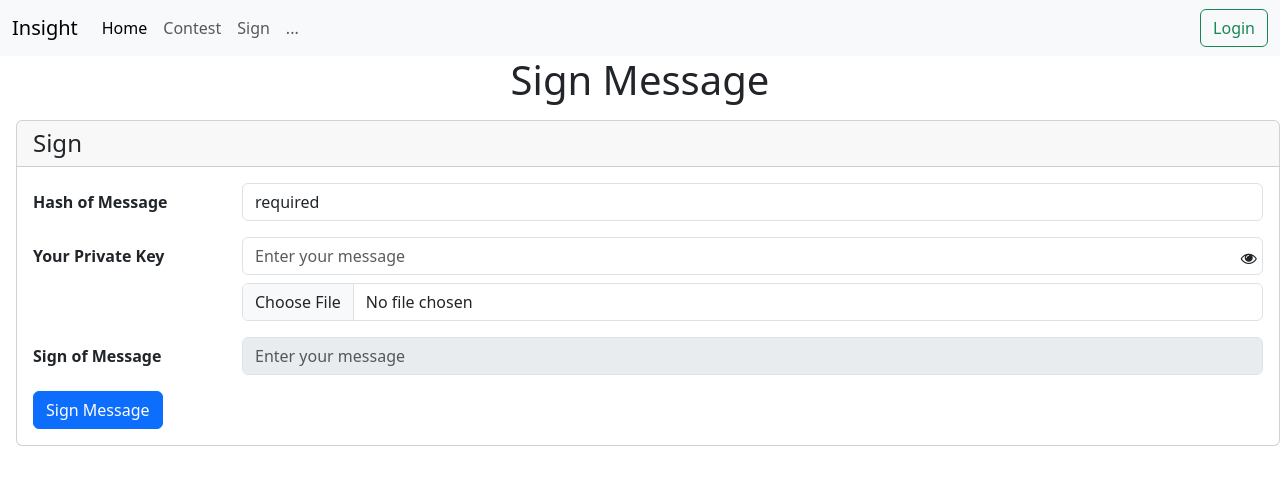
After one commit to phanquocky/Insight, a Flask app: page /sign in a window 1280 px wide. The commit adds this page. Shown: the top 485 px of the page. Run offline with Flask 2, Linux system fonts and the light colour scheme; parts of the project's set-up code (start-up, migrations or seed data) failed here and were passed over.

Commit message:
Sign API and UI

```diff
--- a/app.py
+++ b/app.py
@@ -2,7 +2,7 @@ import json
 from flask import Flask, render_template, request
 from datetime import datetime
 from mongodb import *
-
+from Keypair.sign_verify import sign
 
 app = Flask(__name__)
 
@@ -68,5 +68,21 @@ def challenge():
                                 mentor = mentor[0],
                                 examiners = examiners)
 
+@app.route('/sign', methods=['GET','POST'])
+def sign_root():
+    if request.method == 'POST':
+        data = request.json
+        message = data['message']
+        private_key_hex = data['private_key']
+        signature, private_key = sign(message.encode(), private_key_hex)
+        signature_hex = signature.hex()
+        print("signature_hex: ", signature_hex)
+        return json.dumps({'signature': signature_hex})
+    elif request.method == 'GET':
+        message = request.args.get('message')
+        if(message == None):
+            message = ""
+        return render_template('sign.html', message = message)
+
 if __name__ == '__main__':
     app.run()
--- a/templates/base.html
+++ b/templates/base.html
@@ -5,7 +5,8 @@
     <meta name="viewport" content="width=device-width">
     <title>Bob Smith | Portfolio</title>
     <link href="https://cdn.jsdelivr.net/npm/bootstrap@5.3.2/dist/css/bootstrap.min.css" rel="stylesheet" integrity="sha384-T3c6CoIi6uLrA9TneNEoa7RxnatzjcDSCmG1MXxSR1GAsXEV/Dwwykc2MPK8M2HN" crossorigin="anonymous">
-
+    <link rel="stylesheet" href="https://cdnjs.cloudflare.com/ajax/libs/font-awesome/4.7.0/css/font-awesome.min.css">
+    <script src="https://code.jquery.com/jquery-3.6.0.min.js"></script>
   </head>
 
   <body>
@@ -25,7 +26,7 @@
                 <a class="nav-link" href="/contest">Contest</a>
               </li>
               <li class="nav-item">
-                <a class="nav-link" href="#">Sign</a>
+                <a class="nav-link" href="/sign">Sign</a>
               </li>
               <li class="nav-item">
                 <a class="nav-link" href="#">...</a>
--- /dev/null
+++ b/templates/sign.html
@@ -0,0 +1,154 @@
+{% extends 'base.html' %}
+{% block content %}
+
+<style>
+  .field-icon {
+    float: right;
+    margin-left: -30px;
+    margin-top: -25px;
+    position: relative;
+    z-index: 2;
+  }
+</style>
+<h1 class="text-center">Sign Message</h1>
+
+<div class="card mt-3 ms-3">
+  <h4 class="card-header"> Sign </h4>
+  <form id="form-sign" class="card-body" method="post">
+    <div class="form-group row">
+      <label for="hash-message" class="col-sm-2 col-form-label"><strong>Hash of Message</strong></label>
+      <div class="col-sm-10">
+        <input name="message" type="text" class="form-control" id="hash-message" placeholder="Enter your message" value={{message}}
+              required
+        />
+      </div>
+    </div>
+
+    <div class="form-group row mt-3">
+      <label for="private-key" class="col-sm-2 col-form-label"><strong>Your Private Key</strong></label>
+      <div class="col-sm-10">
+        <div>
+          <input style="padding-right: 30px;" name="private_key" type="password" class="form-control" id="private-key" placeholder="Enter your message" defaultValue=""
+                required
+          />
+          <span toggle="#private-key" class="col-1 me-1 fa fa-fw fa-eye field-icon toggle-password"></span>
+        </div>
+
+        <input class="form-control mt-2" type="file"  accept=".txt" id="formFile"
+           onchange="handleFileInputChange(event)">
+      </div>
+    </div>
+
+    <div class="form-group row mt-3">
+      <label for="hash-message" class="col-sm-2 col-form-label"><strong>Sign of Message</strong></label>
+      <div class="col-sm-10">
+        <input name="message" type="text" class="form-control" id="sign-message" placeholder="Enter your message" defaultValue={{signature}}
+              required disabled
+        />
+      </div>
+    </div>
+
+    <button id="button-sign" type="submit" class="btn btn-primary mt-3"
+        onclick="handleButtonSignClicked(event)">
+          Sign Message
+    </button>
+  </form>
+</div>
+
+<script>
+  /**
+   * If file upload:
+   *  1. Read file
+   *  2. value of "private-key" = file content
+   *  3. disable "private-key" input
+  */
+  function handleFileInputChange(event) {
+    const fileInput = event.target;
+    const selectedFile = fileInput.files[0]; // Get the selected file
+
+    if (selectedFile) {
+      // You can now work with the selected file
+      console.log("Selected file:", selectedFile);
+
+      const maxSizeInBytes = 1024 * 10; // 10 KB (adjust as needed)
+
+      if (selectedFile.size > maxSizeInBytes) {
+        alert("File size exceeds the allowed limit (10 KB). Please select a smaller file.");
+        fileInput.value = ''; // Clear the file input
+        return;
+      }
+
+      // Here, you can read the file content, for example:
+      const reader = new FileReader();
+
+      reader.onload = function (e) {
+        const fileContent = e.target.result;
+        console.log("File content:", fileContent);
+        // You can do something with the file content here
+
+        const privateKeyInput = document.getElementById('private-key');
+        privateKeyInput.value = fileContent;
+        privateKeyInput.disabled = true;
+      };
+
+      reader.readAsText(selectedFile); // Read the file as text
+    }
+  }
+
+  $(".toggle-password").click(function() {
+    $(this).toggleClass("fa-eye fa-eye-slash");
+    var input = $($(this).attr("toggle"));
+    if (input.attr("type") == "password") {
+      input.attr("type", "text");
+    } else {
+      input.attr("type", "password");
+    }
+  });
+
+  function handleButtonSignClicked(event) {
+    event.preventDefault();
+
+    const formSign = document.getElementById('form-sign');
+    if(!formSign.checkValidity()) {
+      formSign.reportValidity();
+      return;
+    }
+
+    const messageInput = document.getElementById('hash-message');
+    const privateKeyInput = document.getElementById('private-key');
+    const signMessageInput = document.getElementById('sign-message');
+
+    const message = messageInput.value;
+    const private_key = privateKeyInput.value;
+
+    if (message && private_key) {
+      const data = {
+        message,
+        private_key
+      };
+      const dataJson = JSON.stringify(data);
+      console.log("dataJSON:",dataJson)
+
+      console.log(data)
+
+      fetch('/sign', {
+        method: 'POST',
+        headers: {
+          'Content-Type': 'application/json'
+        },
+        body: dataJson,
+      })
+      .then(response => response.json())
+      .then(data => {
+        console.log('Success:', data);
+        signMessageInput.value = data.signature;
+      })
+      .catch((error) => {
+          alert("Your private key is invalid. Please try again.");
+          signMessageInput.value = "";
+      });
+    }
+  }
+
+</script>
+{% endblock %}
```
Also changed, not shown: Keypair/sign_verify.py (renamed from Keypair/sign-verify.py, +13 -2 lines).
